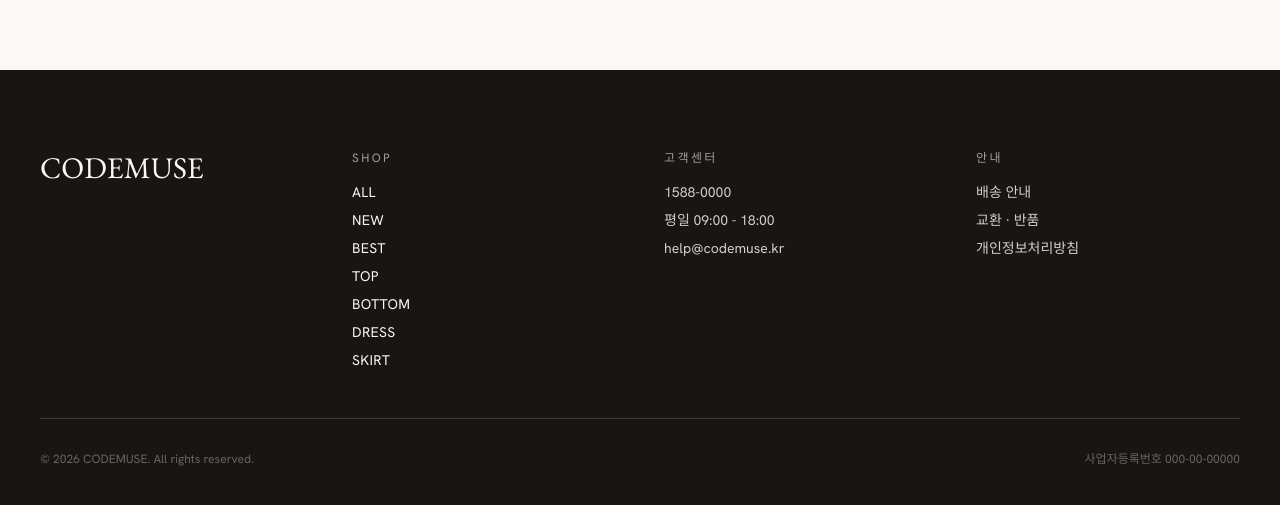
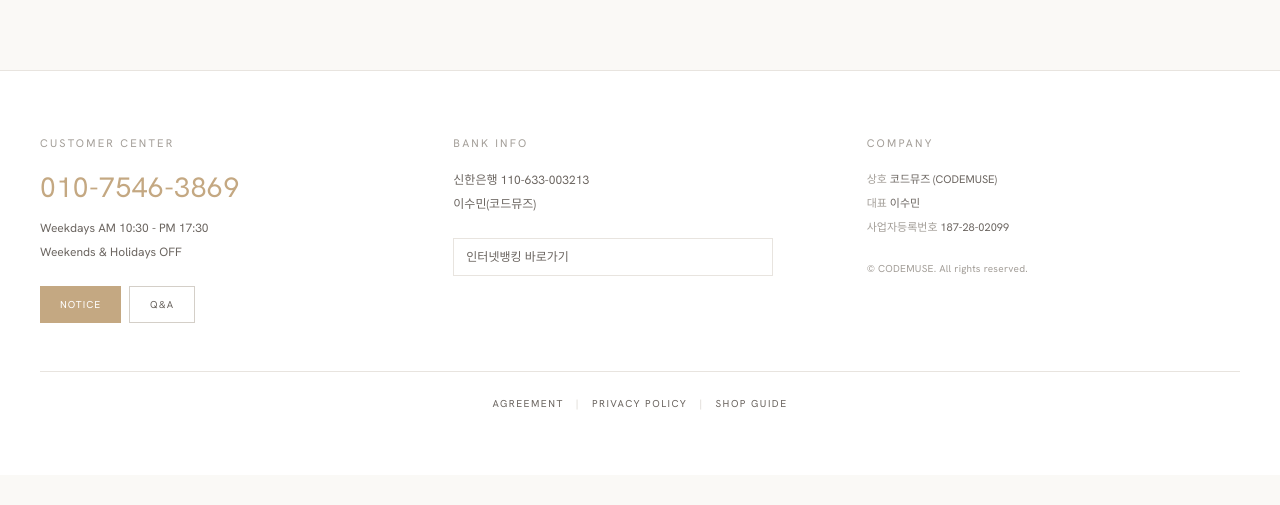
Before and after one commit to jaeohsumin-max/-, a React (Vite) app: page / in a window 1280 px wide. Shown: the part 3001-3506 px from the top of the page. After the commit the page ends 3476 px from the top, so only its background shows below. Built offline with nearby package versions, Linux system fonts and the light colour scheme.

Commit message:
Redesign footer with customer center, bank info, and company details.

```diff
--- a/src/components/Footer.jsx
+++ b/src/components/Footer.jsx
@@ -1,55 +1,90 @@
 import { Link } from "react-router-dom";
-import { CATEGORIES, getCategoryPath } from "../data/products";
 
 export default function Footer() {
   return (
-    <footer className="bg-[#181512] text-[#faf9f6] mt-auto">
-      <div className="max-w-7xl mx-auto px-5 md:px-10 py-16 md:py-20">
-        <div className="grid grid-cols-1 md:grid-cols-4 gap-12">
-          <div className="md:col-span-1">
-            <p className="font-serif text-3xl">CODEMUSE</p>
+    <footer className="mt-auto bg-white border-t border-[#e8e4df] text-[#6b6560]">
+      <div className="max-w-7xl mx-auto px-5 md:px-10 py-14 md:py-16">
+        <div className="grid grid-cols-1 md:grid-cols-3 gap-12 md:gap-10">
+          {/* Customer Center */}
+          <div>
+            <h3 className="text-[11px] tracking-[0.2em] uppercase text-[#a39e98] mb-5">
+              Customer Center
+            </h3>
+            <p className="text-2xl md:text-[28px] text-[#c4a882] tracking-wide mb-4">
+              010-7546-3869
+            </p>
+            <ul className="space-y-1 text-xs leading-relaxed mb-6">
+              <li>Weekdays AM 10:30 - PM 17:30</li>
+              <li>Weekends &amp; Holidays OFF</li>
+            </ul>
+            <div className="flex gap-2">
+              <button
+                type="button"
+                className="px-5 py-2.5 bg-[#c4a882] text-white text-[10px] tracking-widest uppercase"
+              >
+                Notice
+              </button>
+              <button
+                type="button"
+                className="px-5 py-2.5 border border-[#d4cfc8] text-[#6b6560] text-[10px] tracking-widest uppercase hover:border-[#181512] hover:text-[#181512] transition-colors"
+              >
+                Q&amp;A
+              </button>
+            </div>
           </div>
+
+          {/* Bank Info */}
           <div>
-            <h3 className="text-xs tracking-[0.2em] uppercase mb-4 text-[#a39e98]">
-              Shop
+            <h3 className="text-[11px] tracking-[0.2em] uppercase text-[#a39e98] mb-5">
+              Bank Info
             </h3>
-            <ul className="space-y-2 text-sm">
-              {CATEGORIES.map((cat) => (
-                <li key={cat.id}>
-                  <Link
-                    to={getCategoryPath(cat.id)}
-                    className="hover:text-white transition-colors tracking-wide uppercase"
-                  >
-                    {cat.label}
-                  </Link>
-                </li>
-              ))}
+            <p className="text-xs leading-relaxed mb-1">
+              신한은행 110-633-003213
+            </p>
+            <p className="text-xs leading-relaxed mb-6">이수민(코드뮤즈)</p>
+            <label className="block">
+              <span className="sr-only">인터넷뱅킹 바로가기</span>
+              <select className="w-full max-w-xs border border-[#e8e4df] bg-white px-3 py-2.5 text-xs text-[#6b6560] focus:outline-none focus:border-[#181512] appearance-none cursor-pointer">
+                <option>인터넷뱅킹 바로가기</option>
+                <option value="shinhan">신한은행</option>
+              </select>
+            </label>
+          </div>
+
+          {/* Company */}
+          <div>
+            <h3 className="text-[11px] tracking-[0.2em] uppercase text-[#a39e98] mb-5">
+              Company
+            </h3>
+            <ul className="space-y-1.5 text-[11px] leading-relaxed">
+              <li>
+                <span className="text-[#a39e98]">상호</span> 코드뮤즈 (CODEMUSE)
+              </li>
+              <li>
+                <span className="text-[#a39e98]">대표</span> 이수민
+              </li>
+              <li>
+                <span className="text-[#a39e98]">사업자등록번호</span> 187-28-02099
+              </li>
             </ul>
-          </div>
-          <div>
-            <h3 className="text-xs tracking-[0.2em] uppercase mb-4 text-[#a39e98]">
-              고객센터
-            </h3>
-            <ul className="space-y-2 text-sm text-[#d4cfc8]">
-              <li>1588-0000</li>
-              <li>평일 09:00 - 18:00</li>
-              <li>help@codemuse.kr</li>
-            </ul>
-          </div>
-          <div>
-            <h3 className="text-xs tracking-[0.2em] uppercase mb-4 text-[#a39e98]">
-              안내
-            </h3>
-            <ul className="space-y-2 text-sm text-[#d4cfc8]">
-              <li>배송 안내</li>
-              <li>교환 · 반품</li>
-              <li>개인정보처리방침</li>
-            </ul>
+            <p className="text-[10px] text-[#a39e98] mt-6 tracking-wide">
+              © CODEMUSE. All rights reserved.
+            </p>
           </div>
         </div>
-        <div className="border-t border-[#3d3834] mt-12 pt-8 flex flex-col md:flex-row justify-between gap-4 text-xs text-[#6b6560]">
-          <p>© 2026 CODEMUSE. All rights reserved.</p>
-          <p>사업자등록번호 000-00-00000</p>
+
+        <div className="border-t border-[#e8e4df] mt-12 pt-6 flex flex-wrap justify-center gap-x-3 gap-y-2 text-[10px] tracking-[0.15em] uppercase">
+          <Link to="/login" className="hover:text-[#181512] transition-colors">
+            Agreement
+          </Link>
+          <span className="text-[#d4cfc8]">|</span>
+          <Link to="/mypage" className="hover:text-[#181512] transition-colors">
+            Privacy Policy
+          </Link>
+          <span className="text-[#d4cfc8]">|</span>
+          <Link to="/shop" className="hover:text-[#181512] transition-colors">
+            Shop Guide
+          </Link>
         </div>
       </div>
     </footer>
```
